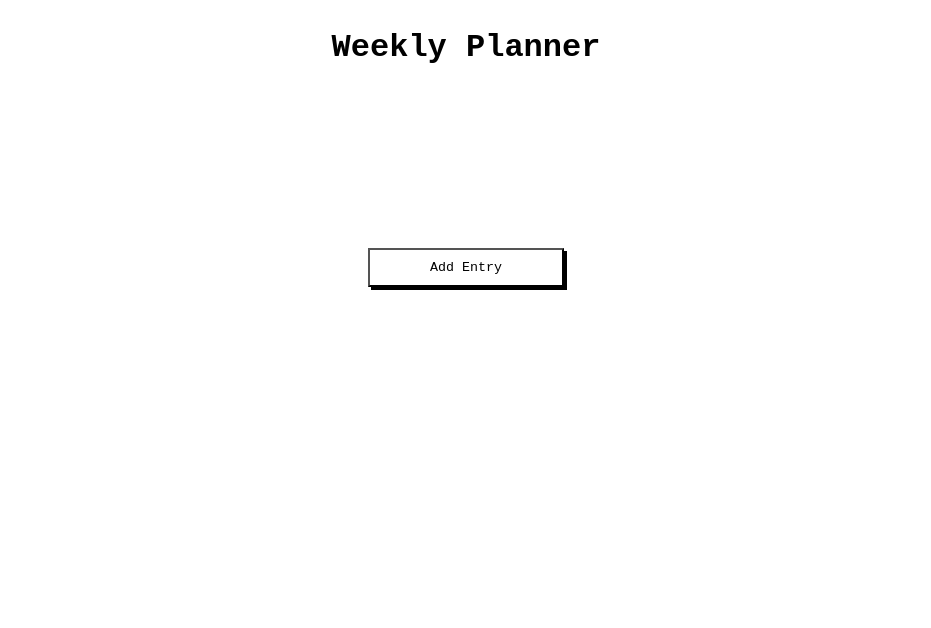
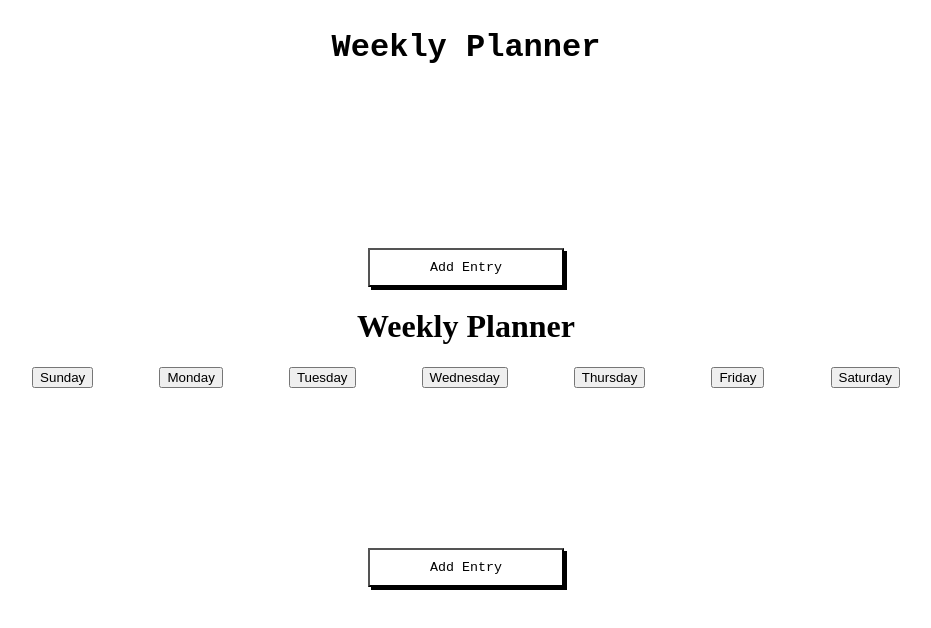
Before and after one commit to SteveBehm/week-planner, a website: page index.html in a window 1280 px wide. Shown: the whole page, without its empty margins (174-1105 px from the left). Drawn offline with Linux system fonts and the light colour scheme.

Commit message:
Anna's second time.

```diff
--- a/index.html
+++ b/index.html
@@ -45,6 +45,31 @@
       </div>
     </div>
   </div>
+  <div class="container">
+    <div class="row">
+      <div class="column-full text-center">
+        <h1>
+          Weekly Planner
+        </h1>
+      </div>
+    </div>
+    <div class="row">
+      <div class="row column-full space-evenly">
+        <button>Sunday</button>
+        <button>Monday</button>
+        <button>Tuesday</button>
+        <button>Wednesday</button>
+        <button>Thursday</button>
+        <button>Friday</button>
+        <button>Saturday</button>
+      </div>
+    </div>
+    <div class="row">
+      <div class="column-full text-center align-center">
+        <button class="add-entry">Add Entry</button>
+      </div>
+    </div>
+  </div>
   <script src="main.js"></script>
 </body>
 </html>
--- a/styles.css
+++ b/styles.css
@@ -88,3 +88,12 @@
 .margin-right {
   margin-right: 2rem;
 }
+
+.space-evenly {
+  justify-content: space-evenly;
+}
+
+.box-button {
+  border: 3px solid black;
+  background-color: white;
+}
```
